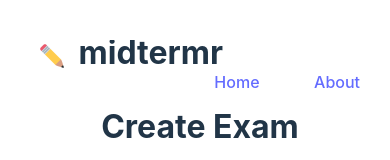
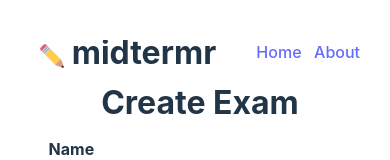
Before and after one commit to michaelfromyeg/midtermr, a Svelte app in the folder client/: page / in a window 390 px wide. Shown: the top 160 px of the page. Built offline with nearby package versions, Linux system fonts and the light colour scheme; no server answers.

Commit message:
feat(client): mobile styling

```diff
--- a/client/src/components/Exams.svelte
+++ b/client/src/components/Exams.svelte
@@ -80,7 +80,7 @@
     }
 
     td {
-        padding: 0 30px;
+        padding: 0 0.2rem;
     }
 
     th {
--- a/client/src/components/Logo.svelte
+++ b/client/src/components/Logo.svelte
@@ -19,7 +19,7 @@
 
         display: inline-block;
         width: 24px;
-        margin-right: 10px;
+        margin-right: 0.2rem;
     }
 
     .logo-text {
--- a/client/src/components/NavLink.svelte
+++ b/client/src/components/NavLink.svelte
@@ -24,6 +24,6 @@
 <style>
     .navlink {
         display: inline-block;
-        margin-left: 50px;
+        margin-left: 0.5rem;
     }
 </style>
```
